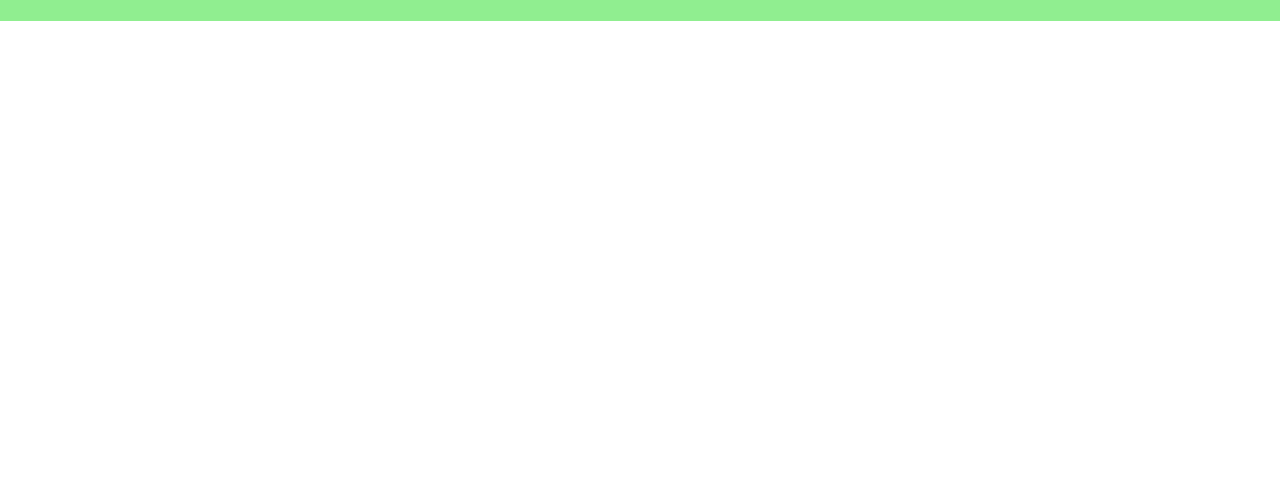
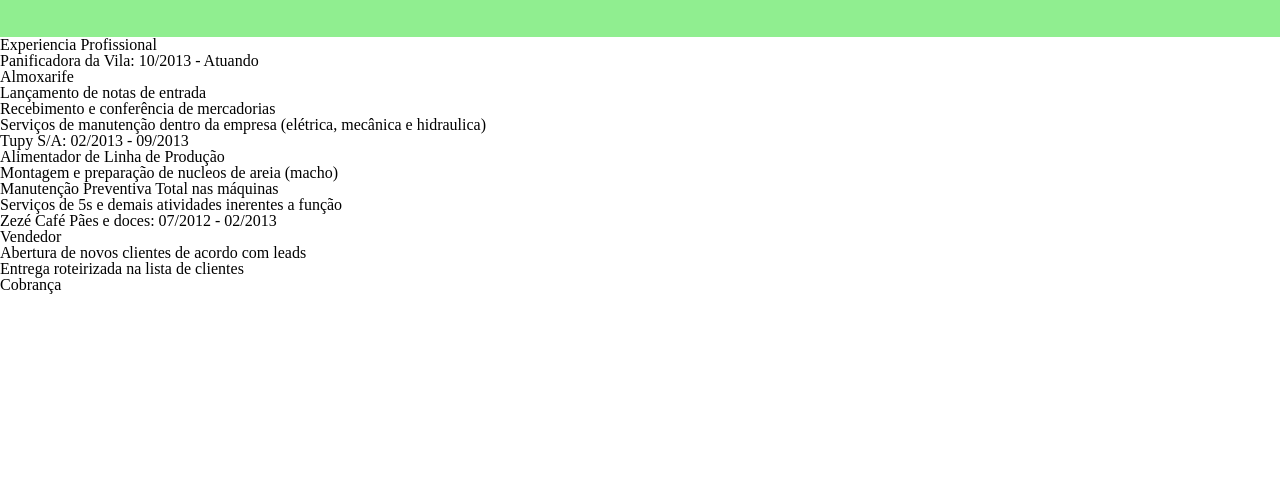
Before and after one commit to moacirAqui/meuCurriculo, a plain HTML site: page index.html in a window 1280 px wide. Shown: the part 317-800 px from the top of the page. Drawn offline with Linux system fonts and the light colour scheme.

Commit message:
Criada lista de empresas trabalhadas

```diff
--- a/index.html
+++ b/index.html
@@ -15,9 +15,42 @@
     <header>
         <div class="caixa">
             <h1><img src="imagens/foto.jpg" alt="Foto do Moacir" class="foto"></h1>
-            <h1 class="titulo">Moacir Borges Junior</h1>
+            <h1 class="meuNome">Moacir Borges Junior</h1>
         </div>
     </header>
+    <main>
+        <section class="experiencia">
+            <h2>Experiencia Profissional</h2>
+            <div class="empresas">
+                <ul>
+                    <li class="tituloExperiencia">Panificadora da Vila: 10/2013 - Atuando</li>
+                    <li class="cargo">Almoxarife</li>
+                    <li class="itens">Lançamento de notas de entrada</li>
+                    <li class="itens">Recebimento e conferência de mercadorias</li>
+                    <li class="itens">Serviços de manutenção dentro da empresa (elétrica, mecânica e hidraulica)</li>
+                </ul>
+            </div>
+            <div class="empresas">
+                <ul>
+                    <li class="tituloExperiencia">Tupy S/A: 02/2013 - 09/2013</li>
+                    <li class="cargo">Alimentador de Linha de Produção</li>
+                    <li class="itens">Montagem e preparação de nucleos de areia (macho)</li>
+                    <li class="itens">Manutenção Preventiva Total nas máquinas</li>
+                    <li class="itens">Serviços de 5s e demais atividades inerentes a função</li>
+                </ul>
+            </div>
+            <div class="empresas">
+                <ul>
+                    <li class="tituloExperiencia">Zezé Café Pães e doces: 07/2012 - 02/2013</li>
+                    <li class="cargo">Vendedor</li>
+                    <li class="itens">Abertura de novos clientes de acordo com leads</li>
+                    <li class="itens">Entrega roteirizada na lista de clientes</li>
+                    <li class="itens">Cobrança</li>
+                </ul>
+            </div>
 
+
+        </section>
+    </main>
 </body>
 </html>
```
